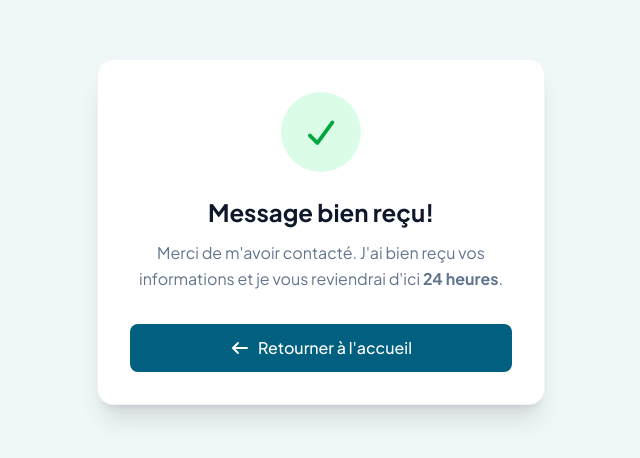
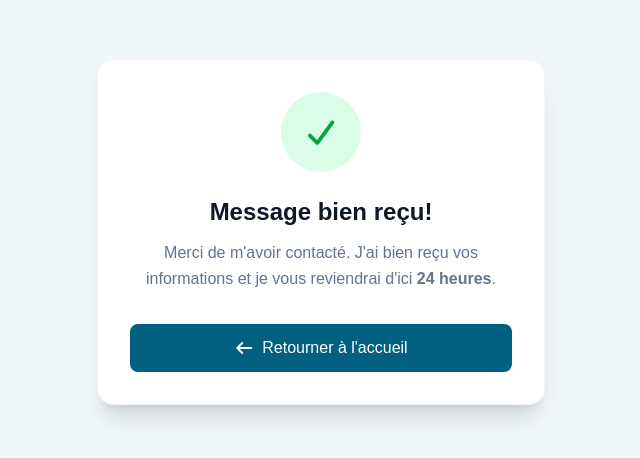
Before and after one commit to jmgrenier/jmgrenier.github.io, a website built with Vite: page contact-form-success.html in a window 1280 px wide. Shown: the part 168-626 px from the top of the page, without its empty margins (319-959 px from the left). Built offline with nearby package versions, Linux system fonts and the light colour scheme.

Commit message:
Bundle Google fonts automatically with Vite plugin

```diff
--- a/index.html
+++ b/index.html
@@ -9,6 +9,10 @@
   <meta charset="UTF-8">
   <meta name="viewport" content="width=device-width, initial-scale=1.0">
   <meta name="description" content="J'aide les entreprises à prendre de meilleures décisions et à optimiser leurs processus d'affaires.">
+
+  <link rel="preconnect" href="https://fonts.googleapis.com">
+  <link rel="preconnect" href="https://fonts.gstatic.com" crossorigin>
+  <link href="https://fonts.googleapis.com/css2?family=Plus+Jakarta+Sans:wght@300;400;500;600;700&display=swap" rel="stylesheet">
 </head>
 
 <body class="font-sans text-text-main antialiased bg-white selection:bg-primary selection:text-white">
--- a/package.json
+++ b/package.json
@@ -21,7 +21,8 @@
     "vite-plugin-html-minifier": "^1.0.5",
     "vite-plugin-imagemin": "^0.6.1",
     "vite-plugin-open-graph": "^2.0.6",
-    "vite-plugin-sitemap": "^0.8.2"
+    "vite-plugin-sitemap": "^0.8.2",
+    "vite-plugin-webfont-dl": "^3.11.1"
   },
   "dependencies": {
     "@fortawesome/fontawesome-free": "^7.1.0",
--- a/style.css
+++ b/style.css
@@ -1,45 +1,5 @@
 @import 'tailwindcss';
 @import '@fortawesome/fontawesome-free/css/all.min.css';
-
-@font-face {
-  font-family: 'Plus Jakarta Sans';
-  font-style: normal;
-  font-weight: 300;
-  font-display: swap;
-  src: url('/fonts/plus-jakarta-sans-v12-latin-300.woff2') format('woff2');
-}
-
-@font-face {
-  font-family: 'Plus Jakarta Sans';
-  font-style: normal;
-  font-weight: 400;
-  font-display: swap;
-  src: url('/fonts/plus-jakarta-sans-v12-latin-regular.woff2') format('woff2');
-}
-
-@font-face {
-  font-family: 'Plus Jakarta Sans';
-  font-style: normal;
-  font-weight: 500;
-  font-display: swap;
-  src: url('/fonts/plus-jakarta-sans-v12-latin-500.woff2') format('woff2');
-}
-
-@font-face {
-  font-family: 'Plus Jakarta Sans';
-  font-style: normal;
-  font-weight: 600;
-  font-display: swap;
-  src: url('/fonts/plus-jakarta-sans-v12-latin-600.woff2') format('woff2');
-}
-
-@font-face {
-  font-family: 'Plus Jakarta Sans';
-  font-style: normal;
-  font-weight: 700;
-  font-display: swap;
-  src: url('/fonts/plus-jakarta-sans-v12-latin-700.woff2') format('woff2');
-}
 
 @layer base {
   @keyframes fadeIn {
--- a/vite.config.js
+++ b/vite.config.js
@@ -5,6 +5,7 @@ import htmlMinifier from 'vite-plugin-html-minifier'
 import cleanPlugin from 'vite-plugin-clean'
 import ogPlugin from 'vite-plugin-open-graph';
 import Sitemap from 'vite-plugin-sitemap'
+import webfontDownload from 'vite-plugin-webfont-dl';
 import viteImagemin from '@vheemstra/vite-plugin-imagemin'
 import imageminMozjpeg from 'imagemin-mozjpeg'
 import imageminPngquant from 'imagemin-pngquant'
@@ -39,6 +40,7 @@ export default defineConfig({
             exclude: ['/contact-form-success', '/404'],
             robots: [{ userAgent: '*', disallow: '/contact-form-success' }]
         }),
+        webfontDownload(),
     ],
     build: {
         rollupOptions: {
```
Also changed, not shown: fonts/plus-jakarta-sans-v12-latin-300.woff2 (deleted), fonts/plus-jakarta-sans-v12-latin-500.woff2 (deleted), fonts/plus-jakarta-sans-v12-latin-600.woff2 (deleted), fonts/plus-jakarta-sans-v12-latin-700.woff2 (deleted), fonts/plus-jakarta-sans-v12-latin-regular.woff2 (deleted), 1 other file.
